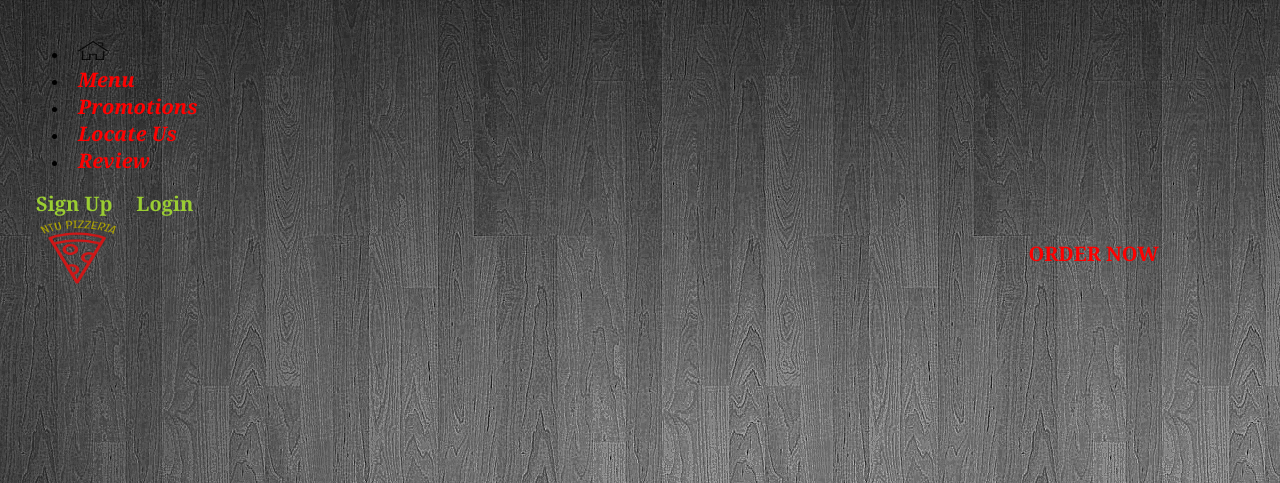
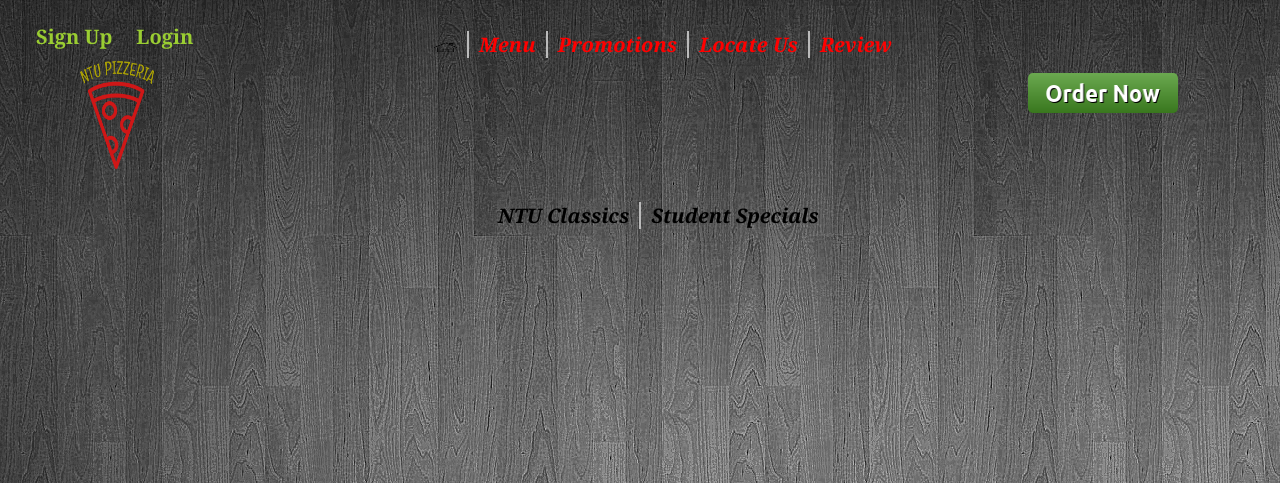
Before and after one commit to aarongangemi/Web-Application-Design_EE4717, a PHP site: page /ntuclassics.html in a window 1280 px wide. Shown: the top 483 px of the page. Run offline with PHP 8.4, Linux system fonts and the light colour scheme.

Commit message:
started menu

```diff
--- a/Assignment/index.html
+++ b/Assignment/index.html
@@ -38,7 +38,7 @@
             <li class="navitem"><a href = "locateus.html">Contact us/Locate Us</a></li>
             <li class="navitem"><a href = "review.html">Review Us</a></li>
             <li class="navitem"><a href = "FAQ Page.html">FAQ</a></li>
-            <li><a href = "disclaimers.html">DISCLAIMERS</a></li>
+            <li><a href = "disclaimers.html">Disclaimers</a></li>
         </ul>
     </footer>
     </div>
--- a/Assignment/locateus.html
+++ b/Assignment/locateus.html
@@ -52,7 +52,7 @@
                             <li class="navitem"><a href = "locateus.html">Contact us/Locate Us</a></li>
                             <li class="navitem"><a href = "review.html">Review Us</a></li>
                             <li class="navitem"><a href = "FAQ Page.html">FAQ</a></li>
-                            <li><a href = "disclaimers.html">DISCLAIMERS</a></li>
+                            <li><a href = "disclaimers.html">Disclaimers</a></li>
                         </ul>
                </footer>
 </body>
--- /dev/null
+++ b/Assignment/menucss.css
@@ -0,0 +1,18 @@
+#menunavitem{
+    text-decoration: none;
+    font-size: 20px;
+    text-align: center;
+    padding: 15px 10px;
+    font-style: italic;
+    font-family: Georgia, 'Times New Roman', Times, serif;
+    color: black;
+}
+
+ul.menunavigationbar{
+    margin-top: 8px;
+    list-style: none;
+    left: 35%;
+    position: absolute;
+    min-width: 20%;
+    width: 40%;
+}
--- a/Assignment/ntuclassics.html
+++ b/Assignment/ntuclassics.html
@@ -2,28 +2,34 @@
 <html lang="en">
 <head>
 <meta charset="utf-8">
-<title>NTU Pizzeria - FAQ Page</title>
+<title>NTU Pizzeria - Home Page</title>
 <link rel="stylesheet" href="index.css">
 <link rel="stylesheet" href="home.css">
+<link rel="stylesheet" href="menucss.css">
 </head>
 <body>
     <header>
-            <ul>
-                <li><stong><a href = "index.html"><img src = "homeIcon.PNG" width = "30px" height="20px"></a></stong>
-                <li><strong><a href = "ntuclassics.html">Menu</a></strong></li>
-                <li><strong><a href = "promotions.html">Promotions</a></strong></li>
-                <li><strong><a href = "locateus.html">Locate Us</a></strong></li>
+            <ul class = "navigationbar">
+                <li class="navitem"><strong><a href = "index.html"><img src = "images/homeIcon.PNG" width = "23px" height="10px"></a></strong></li>
+                <li class="navitem"><strong><a href = "ntuclassics.html">Menu</a></strong></li>
+                <li class="navitem"><strong><a href = "promotions.html">Promotions</a></strong></li>
+                <li class="navitem"><strong><a href = "locateus.html">Locate Us</a></strong></li>
                 <li><strong><a href = "review.html">Review</a></strong></li>
             </ul>
             <div>
                  <strong><a id = "signuplabel" href="signUpLogin.html">Sign Up</a></strong>
                  <strong><a id = "loginlabel" href="signUpLogin.html">Login</a></strong>
-                 <strong><a id = "ordernowlabel" href="ntuclassics.html">ORDER NOW</a></strong>
+                 <a id = "ordernowlabel" href="ntuclassics.html"><img src = "images/ordernow.PNG" width = 150px height = 40px></a>
             </div>
             <div>
-               <img id = "companyLogo" src = "logo.PNG" alt = "NTU Pizzeria" width = "100" height="70">
+               <img class = "companyLogo" src = "images/logo.PNG" alt = "NTU Pizzeria" width = "100px" height="120px">
             </div>
-
     </header>
+    <div>
+        <ul class = "menunavigationbar">
+            <li class="navitem"><strong><a id = "menunavitem" href = "ntuclassics.html">NTU Classics</a></strong></li>
+            <li class="navitem"><strong><a id = "menunavitem" href = "studentspecials.html">Student Specials</a></strong></li>
+        </ul>
+    </div>
 </body>
 </html>
--- a/Assignment/promotions.html
+++ b/Assignment/promotions.html
@@ -23,7 +23,6 @@
             <div>
                <img id = "companyLogo" src = "logo.PNG" alt = "NTU Pizzeria" width = "100" height="70">
             </div>
-
     </header>
 </body>
 </html>
```
Also changed, not shown: Assignment/review.html (+13 -2 lines), Assignment/index.css (line endings or trailing spaces).
